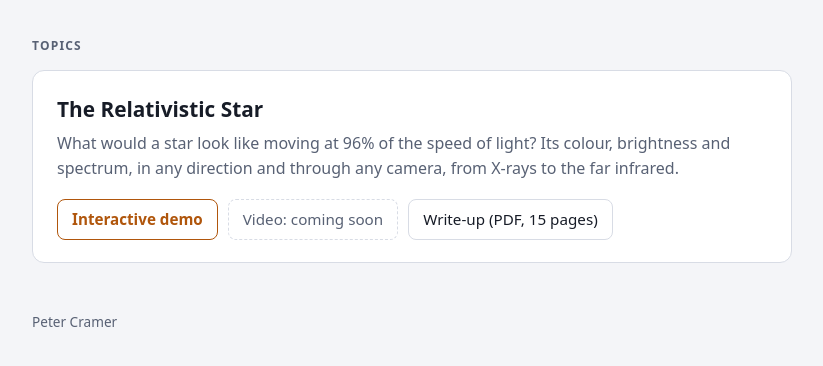
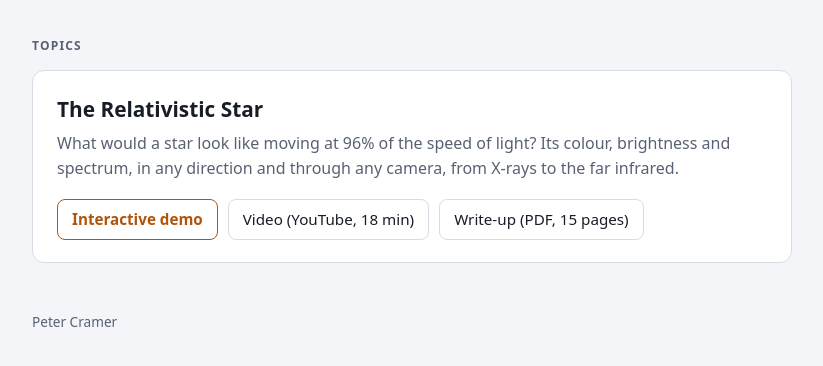
Before and after one commit to pgcramer/pgcramer.github.io, a plain HTML site: page index.html in a window 1280 px wide. Shown: the part 172-538 px from the top of the page, without its empty margins (228-1051 px from the left). Drawn offline with Linux system fonts and the light colour scheme.

Commit message:
Link the published Relativistic Star video from the home page
Co-Authored-By: Claude Opus 5.5 <noreply@anthropic.com>
Claude-Session: https://claude.ai/code/session_01La1iAPAiiDLEhSnGTaZS6q

```diff
--- a/index.html
+++ b/index.html
@@ -53,7 +53,7 @@ footer { margin-top: 48px; color: var(--muted); font-size: 0.85rem; }
       direction and through any camera, from X-rays to the far infrared.</p>
     <div class="links">
       <a class="primary" href="relativistic-star/">Interactive demo</a>
-      <span>Video: coming soon</span>
+      <a href="https://youtu.be/5xw94j6Dr_o">Video (YouTube, 18 min)</a>
       <a href="relativistic-star/relativistic-star-writeup.pdf">Write-up (PDF, 15 pages)</a>
     </div>
   </section>
```
